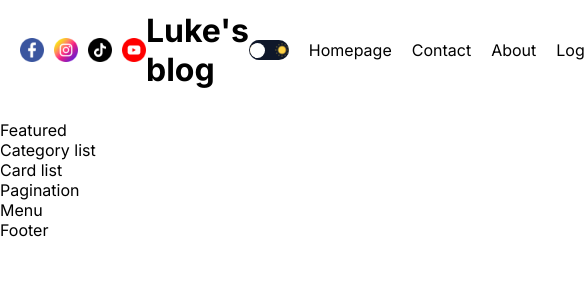
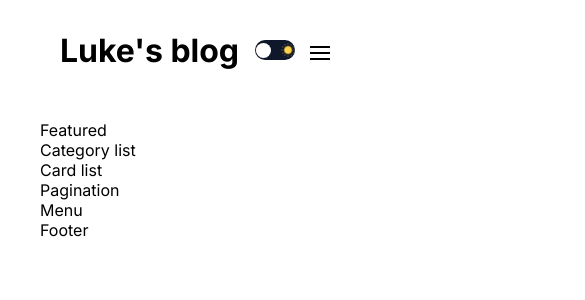
Before and after one commit to safak/next-blog, a Next.js app: page / in a window 390 px wide. Shown: the top 300 px of the page, 585 px wide, since content can reach past the window. Built offline with nearby package versions, Linux system fonts and the light colour scheme.

Commit message:
implement burger menu for mobile users

```diff
--- a/src/app/globals.css
+++ b/src/app/globals.css
@@ -26,6 +26,13 @@
     --textColor:#ddd;
     --softBg:#1f273a;
     --softTextColor:#a6a6a6;
+}
+
+.light{
+    --bg:white;
+    --textColor:black;
+    --softBg:#f0f0f0;
+    --softTextColor:#626262;
 }
 
 .container{
--- a/src/app/layout.js
+++ b/src/app/layout.js
@@ -20,7 +20,7 @@
         <ThemeContextProvider>
           <ThemeProvider>
         <div className="container">
-          <div classname="wrapper">
+          <div className="wrapper">
             <Navbar />
             {children}
             <Footer/>
--- a/src/components/authLinks/AuthLinks.jsx
+++ b/src/components/authLinks/AuthLinks.jsx
@@ -1,17 +1,42 @@
-import styles from '../navbar/navbar.module.css';
+"use client"
+import styles from './authLinks.module.css'
 import Link from "next/link";
+import { useState } from 'react';
 
 const AuthLinks = () => {
+
+    const [open, setOpen] = useState(false);
+
     const status = "notauthenticated"
     return (
         <>
         {status==="notauthenticated" ? (
-            <Link href="/">Login</Link>
+            <Link href="/" className={styles.link}>Login</Link>
         ) : (
         <>
-            <Link href="/">Write</Link>
+            <Link href="/" className={styles.link}>Write</Link>
             <span className={styles.link}>Logout</span>
         </>
+        )}
+        <div className={styles.burger} onClick={()=>setOpen(!open)}>
+            <div className={styles.line}></div>
+            <div className={styles.line}></div>
+            <div className={styles.line}></div>
+        </div>
+        {open && (
+            <div className={styles.responsiveMenu}>
+                <Link href="/">Homepage</Link>
+                <Link href="/">About</Link>
+                <Link href="/">Home</Link>
+                {status==="notauthenticated" ? (
+                    <Link href="/">Login</Link>
+                ) : (
+                <>
+                    <Link href="/">Write</Link>
+                    <span className={styles.link}>Logout</span>
+                </>
+        )}
+            </div>
         )}
         </>
     );
--- /dev/null
+++ b/src/components/authLinks/authLinks.module.css
@@ -0,0 +1,45 @@
+.link {
+    cursor: pointer;
+}
+
+.burger {
+    width: 20px;
+    height: 16px;
+    flex-direction: column;
+    justify-content: space-between;
+    align-items: center;
+    cursor: pointer;
+    display: none;
+    padding-top: 2px;
+}
+
+.line {
+    width: 100%;
+    height: 2px;
+    background-color: var(--textColor);
+}
+
+.responsiveMenu {
+    position: absolute;
+    top: 100px;
+    left: 0;
+    background-color: var(--bg);
+    height: calc(100vh - 100px);
+    width: 100%;
+    display: flex;
+    flex-direction: column;
+    align-items: center;
+    justify-content: center;
+    gap: 50px;
+    font-size: 36px;
+}
+
+@media screen and (max-width:640px) {
+    .burger {
+        display: flex;
+        align-items: center;
+    }
+    .link {
+        display: none;
+    }
+}
--- a/src/components/navbar/navbar.module.css
+++ b/src/components/navbar/navbar.module.css
@@ -16,6 +16,7 @@
     display: flex;
     gap: 20px;
     align-items: center;
+    font-size: 20px;
 }
 
 .link {
@@ -56,3 +57,37 @@
         transform: scale(1);
     }
 }
+
+@media screen and (max-width:1280px) {
+    .logo{
+        font-size: 32px;
+    }
+    .links{
+        font-size: 18px;
+        gap: 15px;
+    }
+}
+
+@media screen and (max-width:1024px) {
+    .social{
+        display: none;
+    }
+    .logo{
+        text-align: left;
+    }
+}
+
+@media screen and (max-width:768px) {
+    .logo{
+        font-size: 24px;
+    }
+}
+
+@media screen and (max-width:640px) {
+    .links {
+        align-items: flex-end;
+    }
+    .link{
+        display: none;
+    }
+}
```
